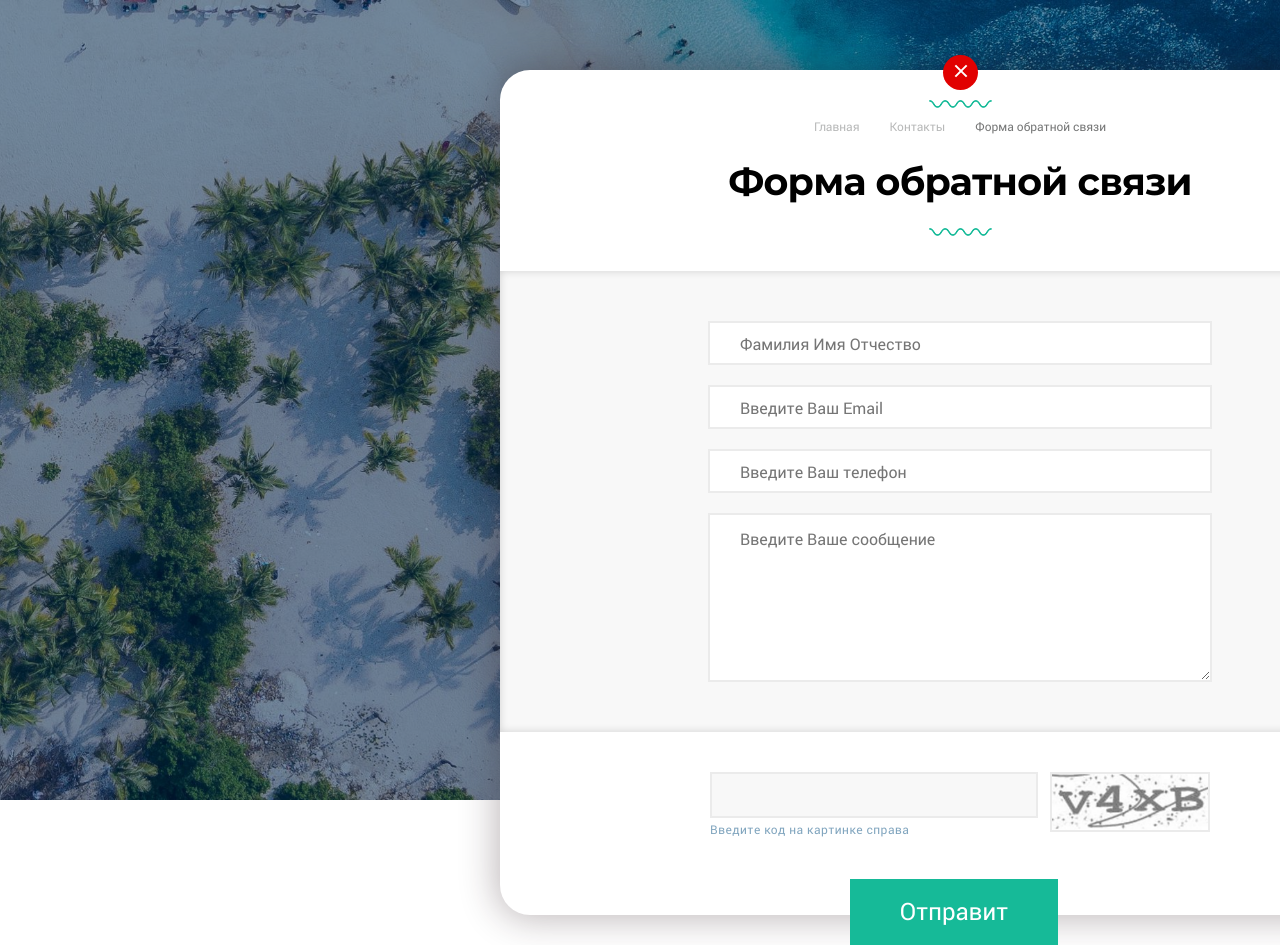
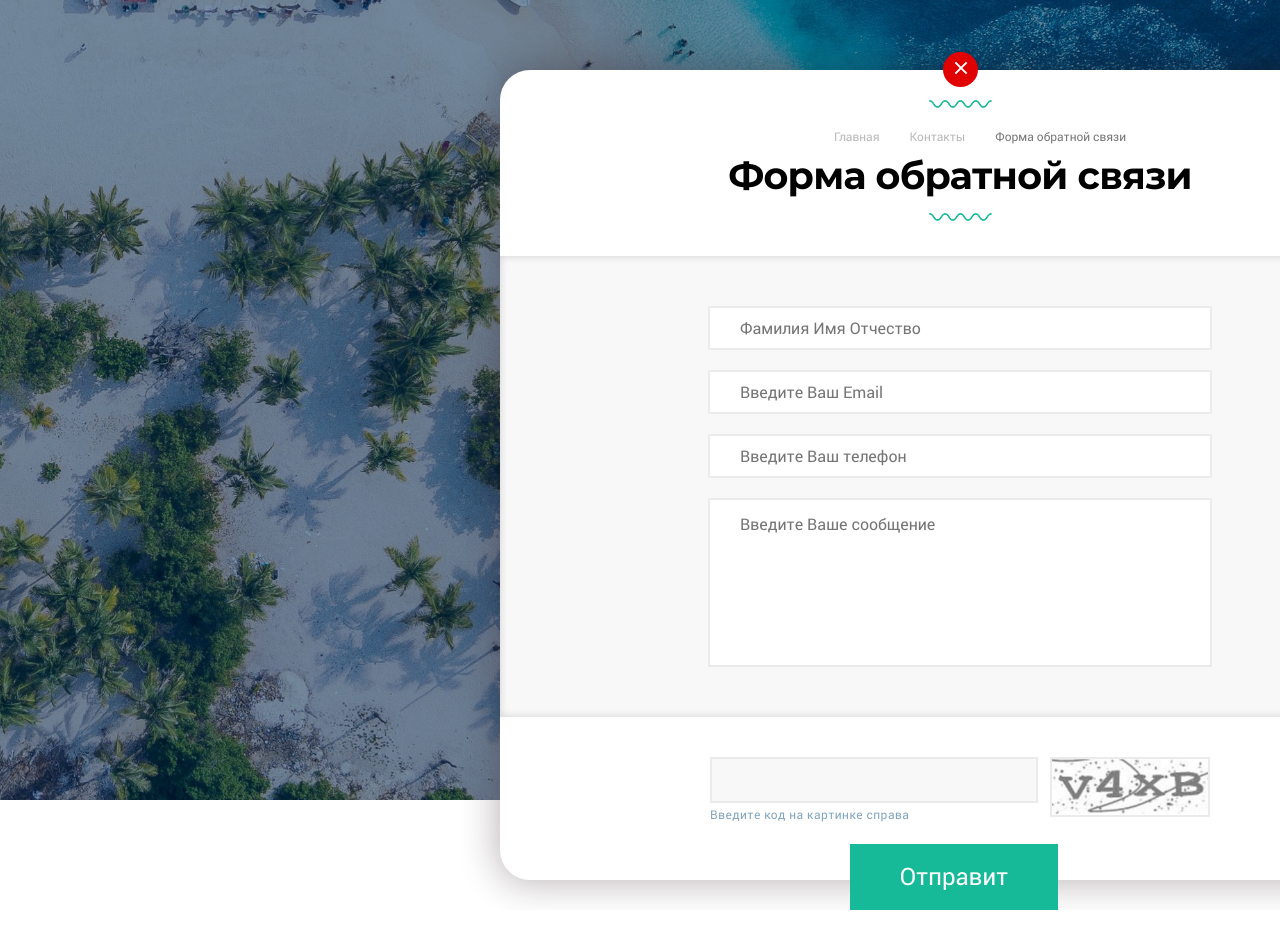
Before and after one commit to EvgeNem/form, a plain HTML site: page index.html in a window 1280 px wide. Shown: the top 945 px of the page. After the commit the page ends 910 px from the top, so only its background shows below. Drawn offline with Linux system fonts and the light colour scheme.

Commit message:
form review

```diff
--- a/index.css
+++ b/index.css
@@ -43,7 +43,7 @@ font-family: "RobotoRegular", sans-serif; */
 }
 .form__header {
     width: 920px;
-    padding: 50px 0 40px;
+    padding: 40px 0 30px;
     display: flex;
     flex-direction: column;
     align-items: center;
@@ -66,12 +66,13 @@ font-family: "RobotoRegular", sans-serif; */
     bottom: 35px;
 }
 .form__list {
-    width: 920px;
-    margin-right: 310px;
-    margin-left: 310px;
+    width: 320px;
     display: flex;
     justify-content: center;
     gap: 30px;
+}
+.form__item {
+    list-style-type: none;
 }
 .form__link {
     text-decoration: none;
@@ -89,6 +90,7 @@ font-family: "RobotoRegular", sans-serif; */
     font-size: 38px;
     line-height: 36px;
     letter-spacing: -0.02em;
+    margin-top: -2px;
 }
 .form__main {
     background-color: #f8f8f8;
@@ -117,14 +119,14 @@ font-family: "RobotoRegular", sans-serif; */
     border: 2px solid #ebebeb;
     padding: 15px 0 0 30px;
     outline: none;
-
+    resize: none;
 }
 .form__area:focus {
     background-color: #d3e6f1;
     border: 2px solid #b3cbda;
 }
 .form__footer {
-    padding: 40px 1px 80px 210px;
+    padding: 40px 1px 60px 210px;
     position: relative;
     display: flex;
     flex-direction: column;
@@ -134,8 +136,13 @@ font-family: "RobotoRegular", sans-serif; */
     height: 40px;
     border: 2px solid #ebebeb;
     background-color: #f8f8f8;
+    outline: none;
 }
-.form__span {
+.form__code:focus {
+    background-color: #d3e6f1;
+    border: 2px solid #b3cbda;
+}
+.form__label {
     font-size: 12px;
     line-height: 12px;
     letter-spacing: 0.04em;
@@ -164,12 +171,14 @@ font-family: "RobotoRegular", sans-serif; */
 .close {
     position: absolute;
     right: 48%;
-    top: -15px;
+    top: -18px;
     width: 35px;
     height: 35px;
     background-color: #e10101;
     border-radius: 50%;
     cursor: pointer;
+    border: none;
+    z-index: 1;
 }
 
 .close::before, .close::after {
--- a/index.html
+++ b/index.html
@@ -13,23 +13,23 @@
         <div class="form__bg"></div>
         <form class="form__column" action="#" name="newform" method="POST">
             <div class="form__header">
-                <span class="close"></span>
-                <div class="form__list">
-                    <a class="form__link" href="#">Главная</a>
-                    <a class="form__link" href="#">Контакты</a>
-                    <a class="form__text">Форма обратной связи</a>
-                </div>
+                <button class="close"></button>
+                <ul class="form__list">
+                    <li class="form__item"><a class="form__link" href="#">Главная</a></li>
+                    <li class="form__item"><a class="form__link" href="#">Контакты</a></li>
+                    <li class="form__item"><a class="form__text">Форма обратной связи</a></li>
+                </ul>
                 <h2 class="form__title">Форма обратной связи</h2>
             </div>
             <div class="form__main">
-                <input class="form__input" type="text" name="full-name" id="name" placeholder="Фамилия Имя Отчество">
-                <input class="form__input" type="email" name="email" id="email" placeholder="Введите Ваш Email">
-                <input class="form__input" type="phone" name="phone" id="phone" placeholder="Введите Ваш телефон">
-                <textarea class="form__area" name="text" id="text" placeholder="Введите Ваше сообщение"></textarea>
+                <input class="form__input" type="text" value="" name="full-name" id="name" placeholder="Фамилия Имя Отчество">
+                <input class="form__input" type="email" value="" name="email" id="email" placeholder="Введите Ваш Email">
+                <input class="form__input" type="phone" value="" name="phone" id="phone" placeholder="Введите Ваш телефон">
+                <textarea class="form__area" name="text" value="" id="text" placeholder="Введите Ваше сообщение"></textarea>
             </div>
             <div class="form__footer">
                 <input class="form__code" type="text" name="code">
-                <span class="form__span">Введите код на картинке справа</span>
+                <label class="form__label" for="text">Введите код на картинке справа</label>
                 <img class="form__img" src="img/capcha_93.png" alt="Captcha">
                 <input  class="form__button" type="submit" value="Отправит">
             </div>
```
